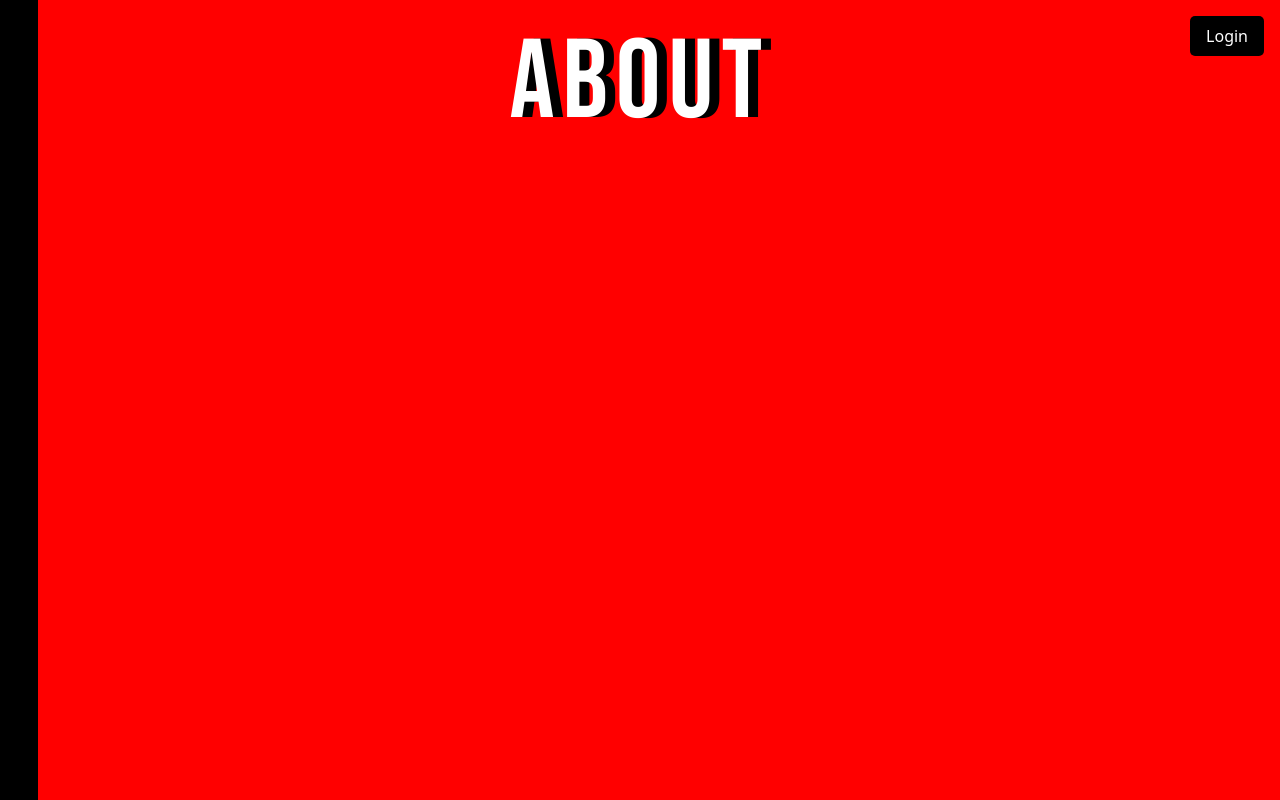
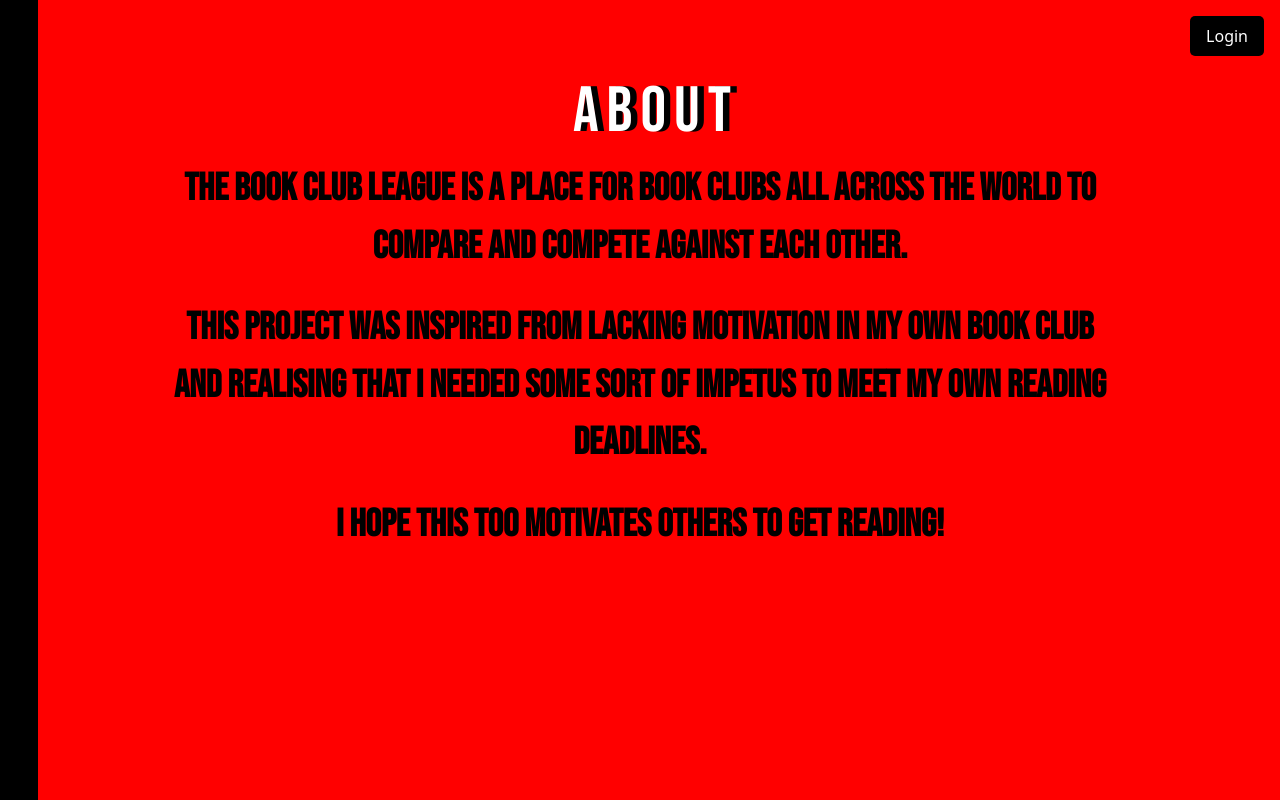
Before and after one commit to DarrellRoberts/BookClubLeague_NuxtMigration, a Nuxt app: page /about in a window 1280 px wide. Built offline with nearby package versions, Linux system fonts and the light colour scheme.

Commit message:
0003: about page populated

```diff
--- a/components/Dashboard/index.vue
+++ b/components/Dashboard/index.vue
@@ -53,11 +53,8 @@ const { data: jsonData, pending} = useLazyAsyncData(async () => {
 }
 
 #tableTitles {
-  background: var(--bgColor);
-  font-size: 2.25rem;
-  color: var(--mainTextColor);
+  font-size: clamp(1rem, 2vw, 2.25rem);
   font-family: var(--mainFont);
-  text-shadow: 2px 2px 0px var(--secondTextColor);
 }
 
 .lTableGrid {
--- a/components/Hero/index.vue
+++ b/components/Hero/index.vue
@@ -11,8 +11,12 @@ defineProps({
 </script>
 
 <style>
-.heroCon {
+  .heroCon {
     display: flex;
     justify-content: center;
+    padding-top: 2rem;
+    padding: 2rem 0px 0px 2rem;
 }
+
+
 </style>
--- a/components/Navbar/index.vue
+++ b/components/Navbar/index.vue
@@ -36,11 +36,10 @@ const turnFull = () => {
 .navbarFull li {
     color: var(--mainTextColor);
     list-style: none;
-    font-size: 2.5rem;
+    font-size: clamp(1rem, 2.5vw, 2.5rem);
     margin-left: 2rem;
     animation: fadeIn 0.5s cubic-bezier(0.9, 0.82, 0.165, 1) 0s 1;
 }
-
 .navbarCon {
     display: flex;
     position: absolute;
--- a/package.json
+++ b/package.json
@@ -4,7 +4,7 @@
   "type": "module",
   "scripts": {
     "build": "nuxt build",
-    "dev": "nuxt dev",
+    "d": "nuxt dev",
     "generate": "nuxt generate",
     "preview": "nuxt preview",
     "postinstall": "nuxt prepare",
--- a/pages/about/index.vue
+++ b/pages/about/index.vue
@@ -1,8 +1,32 @@
 <template>
     <Hero :heading="heading"/>
+    <!-- eslint-disable-next-line vue/no-multiple-template-root -->
+    <article>
+        <p>The Book Club League is a place for book clubs all across the world to compare and compete against each other.</p>
+        <br/>
+        <p>This project was inspired from lacking motivation in my own book club and realising that I needed some sort of impetus to meet my own reading deadlines.</p>
+        <br/>
+        <p>I hope this too motivates others to get reading!</p>
+    </article>
 </template>
 
 <script setup>
 const heading = ref('About');
+</script>
 
-</script>
+<style>
+article {
+    display: flex;
+    flex-direction: column;
+    align-items: center;
+}
+article p {
+    font-size: clamp(2rem, 3vw, 3rem);
+    text-align: center;
+    color: black;
+    width: 75%;
+    font-family: var(--mainFont);
+    font-weight: 600;
+}
+
+</style>
--- a/style.css
+++ b/style.css
@@ -20,8 +20,9 @@ body {
 
 h1 {
     font-family: var(--mainFont);
-    text-shadow: 10px 0px 0px var(--secondTextColor);
+    text-shadow: clamp(5px, 0.5vw, 10px) 0px 0px var(--secondTextColor);
     color: var(--mainTextColor);
     letter-spacing: 0.5rem;
-    font-size: 7rem;
+    font-size: clamp(2.5rem, 5vw, 7rem);
+    padding-top: 2rem
 }
```
